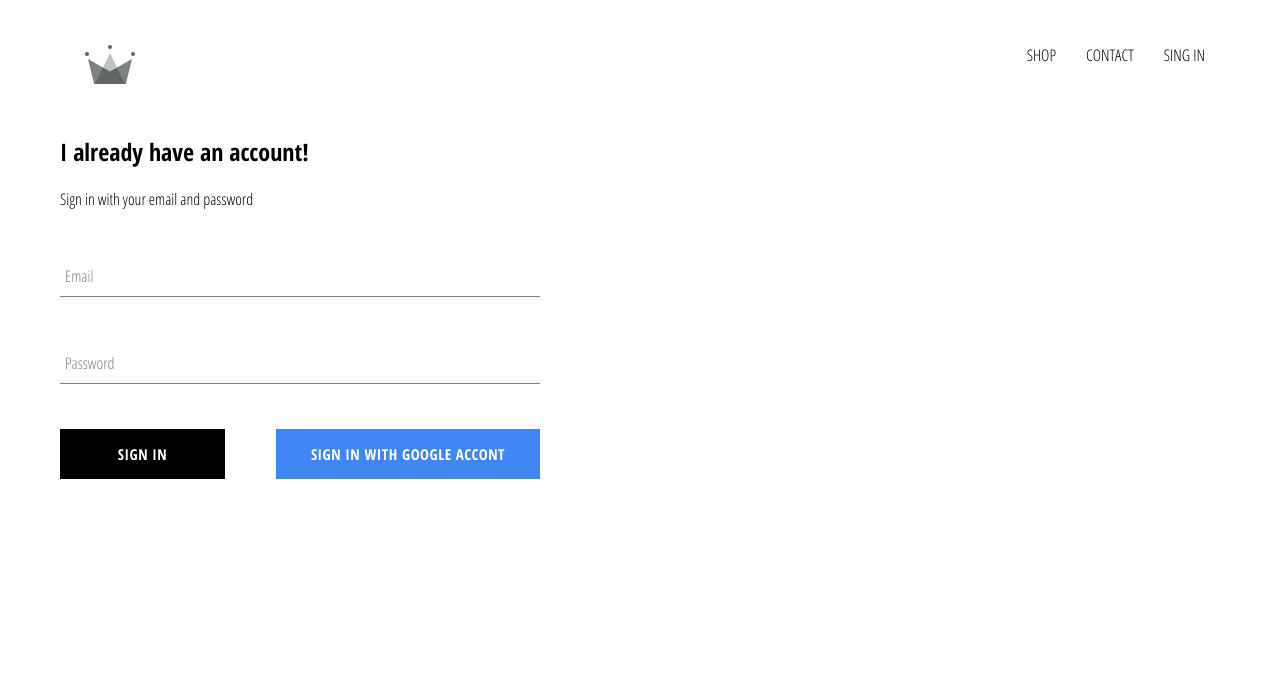
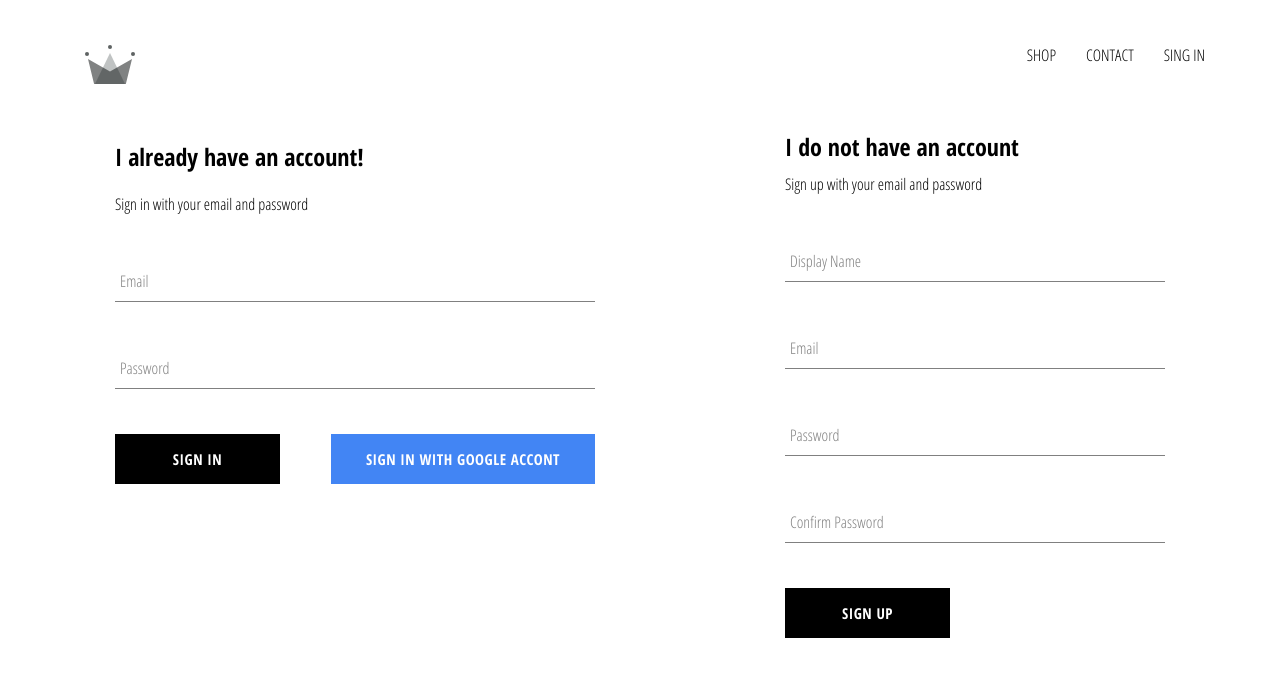
Before and after one commit to NikolayZagainov/e_commerce_demo, a React (Create React App) app: page /signin in a window 1280 px wide. Shown: the top 676 px of the page. Built offline with nearby package versions, Linux system fonts and the light colour scheme; no server answers.

Commit message:
user sign-up system with furebase added

```diff
--- a/src/App.js
+++ b/src/App.js
@@ -6,7 +6,7 @@ import HomePage from "./pages/homepage/homepage.component";
 import ShopPage from './pages/shop/shop.component';
 import SighnInAndUpPage from './pages/sighn-in-and-sighn-up/sighn-in-and-sighn-up.component';
 import Header from './components/header/header.component';
-import {auth} from './firebase/firebase.utils';
+import {auth, createUserProfileDocumrnt} from './firebase/firebase.utils';
 
 class App extends React.Component {
   constructor(){
@@ -19,10 +19,24 @@ class App extends React.Component {
   unsubscribeFromAuth = null;
 
   componentDidMount(){
-    this.unsubscribeFromAuth =  auth.onAuthStateChanged(user => {
-      this.setState({currentUser: user})
-      console.log(user);
-    })
+    this.unsubscribeFromAuth =  auth.onAuthStateChanged(async userAuth => {
+      if(userAuth){
+        const userRef = await createUserProfileDocumrnt(userAuth);
+        userRef.onSnapshot(snapShot => {
+          this.setState({
+            currentUser: {
+              id: snapShot.id,
+              ...snapShot.data()
+            }
+          });
+
+          console.log(this.state);
+
+        });
+      } else {
+        this.setState({currentUser: userAuth});
+      }
+    });
   }
 
   componentWillUnmount(){
--- /dev/null
+++ b/src/components/sign-up/sign-up.component.jsx
@@ -0,0 +1,98 @@
+import React from 'react';
+import FormInput from '../form-input/form-input.component';
+import CustomButton from '../custom-button/custom-button.component';
+
+import {auth, createUserProfileDocumrnt} from '../../firebase/firebase.utils';
+
+import './sign-up.styles.scss';
+
+class SignUp extends React.Component {
+    constructor(){
+        super();
+
+        this.state = {
+            displayName: '',
+            email: '',
+            password: '',
+            confirmPassword: ''
+        }
+    }
+
+    handleSubmit = async event => {
+        event.preventDefault();
+
+        const {displayName, email, password, confirmPassword} = this.state;
+
+        if (password !== confirmPassword){
+            alert("passwoeds don't match");
+            return;
+        }
+        try {
+            const {user} = await auth.createUserWithEmailAndPassword(email, password);
+            await createUserProfileDocumrnt(user, {displayName});
+            this.setState({
+                displayName: '',
+                email: '',
+                password: '',
+                confirmPassword: ''
+            });
+        } catch (error){
+            console.log(error);
+        }
+    }
+
+    handleChange = event => {
+        const {name, value} = event.target;
+
+        this.setState({[name]: value});
+    }
+
+    render() {
+        const {displayName, email, password, confirmPassword} = this.state;
+        return(
+           <div className='sign-up'>
+               <h2 className='title'>
+                   I do not have an account
+               </h2>
+               <span>Sign up with your email and password</span>
+               <form className='sign-up-form' onSubmit={this.handleSubmit}>
+                    <FormInput
+                        type='text'
+                        name='displayName'
+                        value={displayName}
+                        onChange={this.handleChange}
+                        label='Display Name'
+                        required
+                    />
+                    <FormInput
+                        type='email'
+                        name='email'
+                        value={email}
+                        onChange={this.handleChange}
+                        label='Email'
+                        required
+                    />
+                    <FormInput
+                        type='password'
+                        name='password'
+                        value={password}
+                        onChange={this.handleChange}
+                        label='Password'
+                        required
+                    />
+                    <FormInput
+                        type='password'
+                        name='confirmPassword'
+                        value={confirmPassword}
+                        onChange={this.handleChange}
+                        label='Confirm Password'
+                        required
+                    />
+                    <CustomButton type='submit'>SIGN UP</CustomButton>
+               </form>
+           </div>
+        )
+    }
+}
+
+export default SignUp;
--- /dev/null
+++ b/src/components/sign-up/sign-up.styles.scss
@@ -0,0 +1,9 @@
+.sign-up {
+    display: flex;
+    flex-direction: column;
+    width: 380px;
+
+    .title {
+        margin: 10px 0;
+    }
+}
--- a/src/firebase/firebase.utils.js
+++ b/src/firebase/firebase.utils.js
@@ -13,6 +13,32 @@ const config = {
     measurementId: "G-87S4RM0R71"
 };
 
+export const createUserProfileDocumrnt = async(userAuth, additionalData) => {
+    if(!userAuth) return;
+
+    const userRef = firestore.doc(`users/${userAuth.uid}`);
+    const snapShot = await userRef.get();
+
+    if(!snapShot.exists){
+        const {displayName, email} = userAuth;
+        const createdAt = new Date();
+
+        try{
+            await userRef.set({
+                displayName,
+                email,
+                createdAt,
+                ...additionalData
+            })
+        } catch (error) {
+            console.log('error creating user', error.message);
+        }
+    }
+
+    return userRef;
+
+};
+
 firebase.initializeApp(config);
 
 export const auth = firebase.auth();
--- a/src/pages/sighn-in-and-sighn-up/sighn-in-and-sighn-up.component.jsx
+++ b/src/pages/sighn-in-and-sighn-up/sighn-in-and-sighn-up.component.jsx
@@ -1,12 +1,14 @@
 import React from 'react';
 
 import SignIn from '../../components/sign-in/sign-in.component';
+import SignUp from '../../components/sign-up/sign-up.component';
 
 import './sighn-in-and-sighn-up.styles.scss';
 
 const SighnInAndUpPage = () => (
-    <div className='sighn-in-and-sighn-up'>
+    <div className='sign-in-and-sighn-up'>
         <SignIn/>
+        <SignUp/>
     </div>
 
 );
--- a/src/pages/sighn-in-and-sighn-up/sighn-in-and-sighn-up.styles.scss
+++ b/src/pages/sighn-in-and-sighn-up/sighn-in-and-sighn-up.styles.scss
@@ -0,0 +1,6 @@
+.sign-in-and-sighn-up {
+    width: 1050px;
+    display: flex;
+    justify-content: space-between;
+    margin: 30px auto;
+}
```
